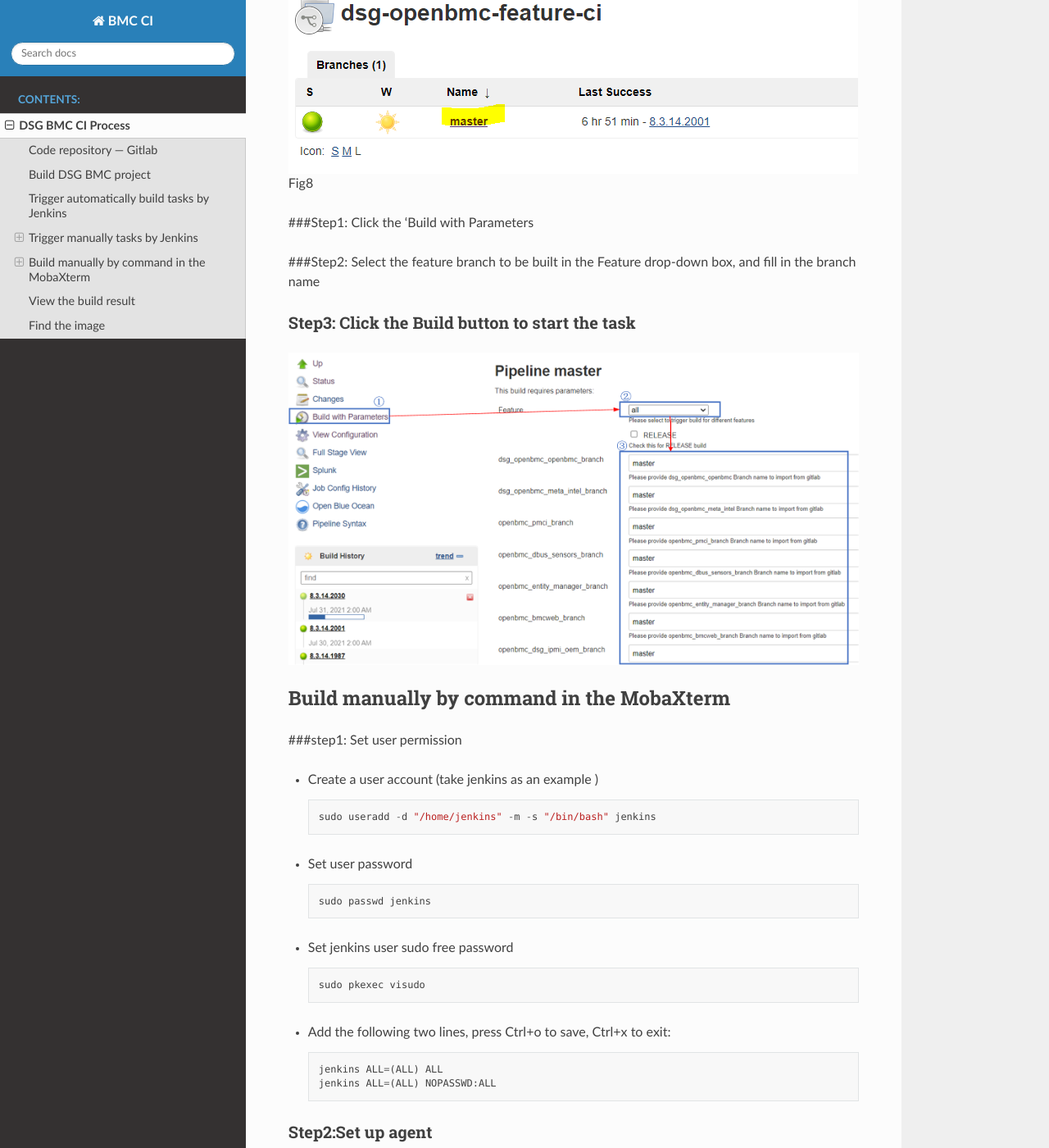
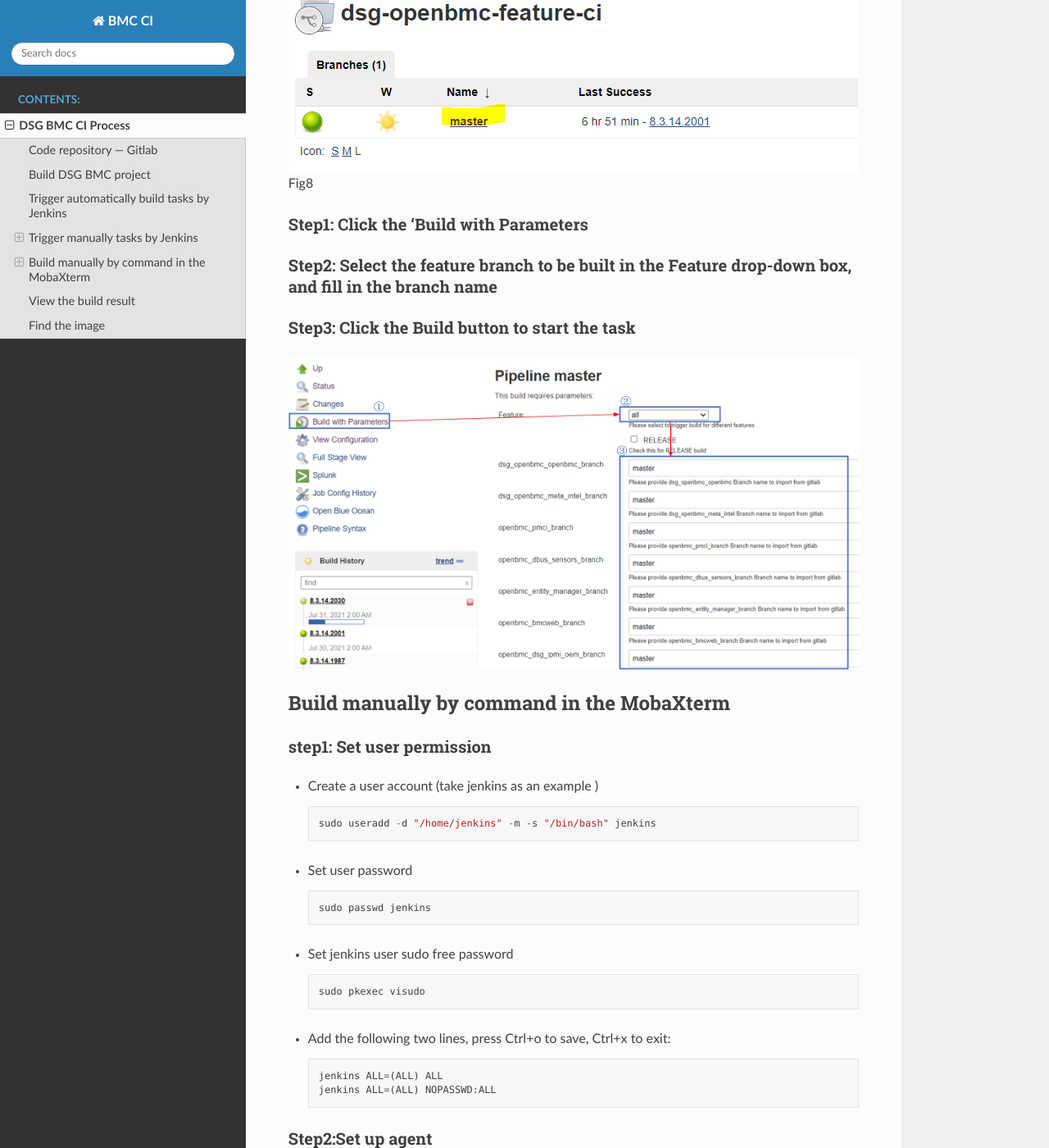
Before and after one commit to wanrongt/CI-Docs, a Sphinx documentation site: the page built from BMC CI Docs/doc/source/demo4.md, in a window 1280 px wide and 1400 px high, scrolled down 4847 px. Shown: the whole window at 82% size. Built offline with Sphinx 7.4.7 and the Read the Docs theme 2.0.0, drawn with Linux system fonts in a browser that asks for light colours.

Commit message:
update802

```diff
--- a/BMC CI Docs/doc/source/demo4.md
+++ b/BMC CI Docs/doc/source/demo4.md
@@ -79,17 +79,16 @@
 
 ![](/Images/08.png)
 Fig8
+### Step1: Click the ‘Build with Parameters
 
-###Step1: Click the ‘Build with Parameters
-
-###Step2: Select the feature branch to be built in the Feature drop-down box, and fill in the branch name
+### Step2: Select the feature branch to be built in the Feature drop-down box, and fill in the branch name
 
 ### Step3: Click the Build button to start the task
 
 ![](/Images/p09.png)
 ## Build manually by command in the MobaXterm
 
-###step1: Set user permission
+### step1: Set user permission
 
 - Create a user account (take jenkins as an example )
 
```
Also changed, not shown: 5 other files.
